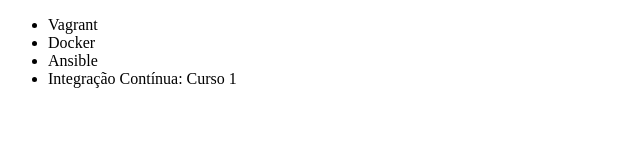
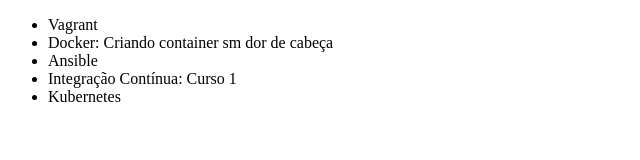
Before and after one commit to obrunorodrigues/alura-git, a plain HTML site: page index.html in a window 1280 px wide. Shown: the whole page, without its empty margins (0-640 px from the left). Drawn offline with Linux system fonts and the light colour scheme.

Commit message:
Corrigindo nome de curso de Docker

```diff
--- a/index.html
+++ b/index.html
@@ -7,9 +7,10 @@
 <body>
     <ul>
         <li>Vagrant</li>
-        <li>Docker</li>
+        <li>Docker: Criando container sm dor de cabeça</li>
         <li>Ansible</li>
         <li>Integração Contínua: Curso 1</li>
+        <li>Kubernetes</li>
     </ul>
 </body>
 </html>
```
